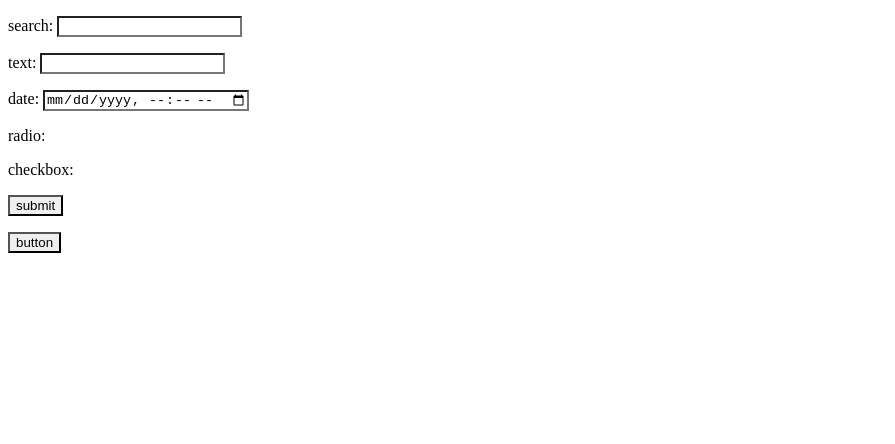
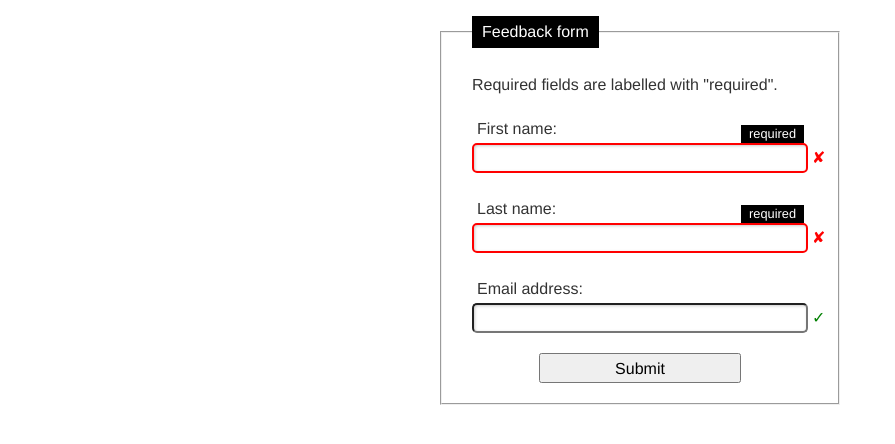
Before and after one commit to devashishchakraborty/html-forms, a plain HTML site: page advanced_styling.html in a window 1280 px wide. Shown: the whole page, without its empty margins (0-895 px from the left). Drawn offline with Linux system fonts and the light colour scheme.

Commit message:
completed form styling task3

```diff
--- a/advanced_styling.html
+++ b/advanced_styling.html
@@ -1,41 +1,131 @@
 <!DOCTYPE html>
 <html lang="en">
   <head>
-    <meta charset="UTF-8" />
-    <meta http-equiv="X-UA-Compatible" content="IE=edge" />
-    <meta name="viewport" content="width=device-width, initial-scale=1.0" />
+    <meta charset="utf-8"/>
+    <title>Advanced styling: Task 3</title>
     <style>
-      input {
-        appearance: none;
+      body {
+        background-color: #fff;
+        color: #333;
+        font: 1em / 1.4 Helvetica Neue, Helvetica, Arial, sans-serif;
+        padding: 1em;
+        margin: 0;
       }
 
+      * {
+        box-sizing: border-box;
+      }
+
+      button,
+      input,
+      select {
+        font-family: inherit;
+        font-size: 100%;
+        padding: 0; margin: 0;
+      }
+
+      fieldset {
+        margin: auto;
+        padding: 10px 30px 0;
+        width: 400px;
+      }
+
+      legend {
+        color: white;
+        background: black;
+        padding: 5px 10px;
+      }
+
+      fieldset > div {
+        margin-bottom: 20px;
+        display: flex;
+        flex-flow: row wrap;
+      }
+
+      button, label, input {
+        display: block;
+        font-family: inherit;
+        font-size: 100%;
+        padding: 0;
+        margin: 0;
+        box-sizing: border-box;
+        width: 100%;
+        padding: 5px;
+        height: 30px;
+      }
+
+      input {
+        box-shadow: inset 1px 1px 3px #ccc;
+        border-radius: 5px;
+      }
+
+      input + span{
+        position: relative;
+      }
+
+      input:hover, input:focus {
+        background-color: #eee;
+      }
+
+      button {
+        width: 60%;
+        margin: 0 auto;
+      }
+      input[type="text"]:required + span::after{
+        position: absolute;
+        content: "required";
+        background-color: black;
+        color: white;
+        padding: 0 8px;
+        right: 4px;
+        bottom: 30px;
+        font-size: 0.8rem;
+      }
+
+      input + span::before{
+        position:absolute;
+        left: 4px;
+        top: 4px;
+      }
+      input:invalid{
+        border: 2px solid red;
+      }
+
+      input:valid + span::before{
+        content: "✓";
+        color: green;
+      }
+      input:invalid + span::before{
+        content: "✘";
+        color: red;
+      }
     </style>
-    <title>Advanced Styling</title>
   </head>
+
   <body>
     <form>
-      <p>
-        <label for="search">search: </label>
-        <input id="search" name="search" type="search" />
-      </p>
-      <p>
-        <label for="text">text: </label>
-        <input id="text" name="text" type="text" />
-      </p>
-      <p>
-        <label for="date">date: </label>
-        <input id="date" name="date" type="datetime-local" />
-      </p>
-      <p>
-        <label for="radio">radio: </label>
-        <input id="radio" name="radio" type="radio" />
-      </p>
-      <p>
-        <label for="checkbox">checkbox: </label>
-        <input id="checkbox" name="checkbox" type="checkbox" />
-      </p>
-      <p><input type="submit" value="submit" /></p>
-      <p><input type="button" value="button" /></p>
+      <fieldset>
+        <legend>Feedback form</legend>
+
+        <p>Required fields are labelled with "required".</p>
+        <div>
+          <label for="fname">First name: </label>
+          <input id="fname" name="fname" type="text" required>
+          <span></span>
+        </div>
+        <div>
+          <label for="lname">Last name: </label>
+          <input id="lname" name="lname" type="text" required>
+          <span></span>
+        </div>
+        <div>
+          <label for="email">Email address: </label>
+          <input id="email" name="email" type="email">
+          <span></span>
+        </div>
+        <div><button>Submit</button></div>
+      </fieldset>
     </form>
   </body>
+
 </html>
```
